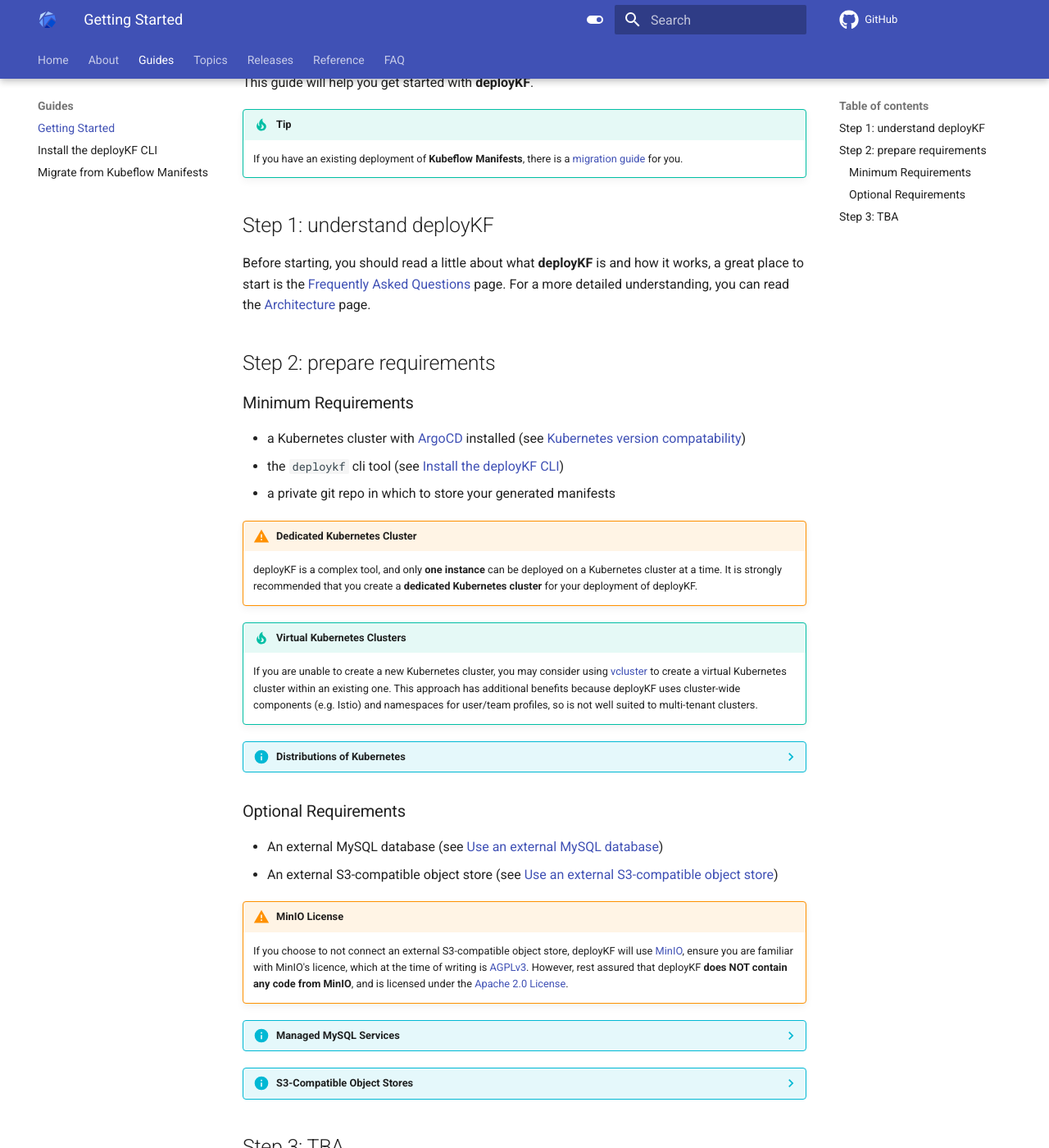
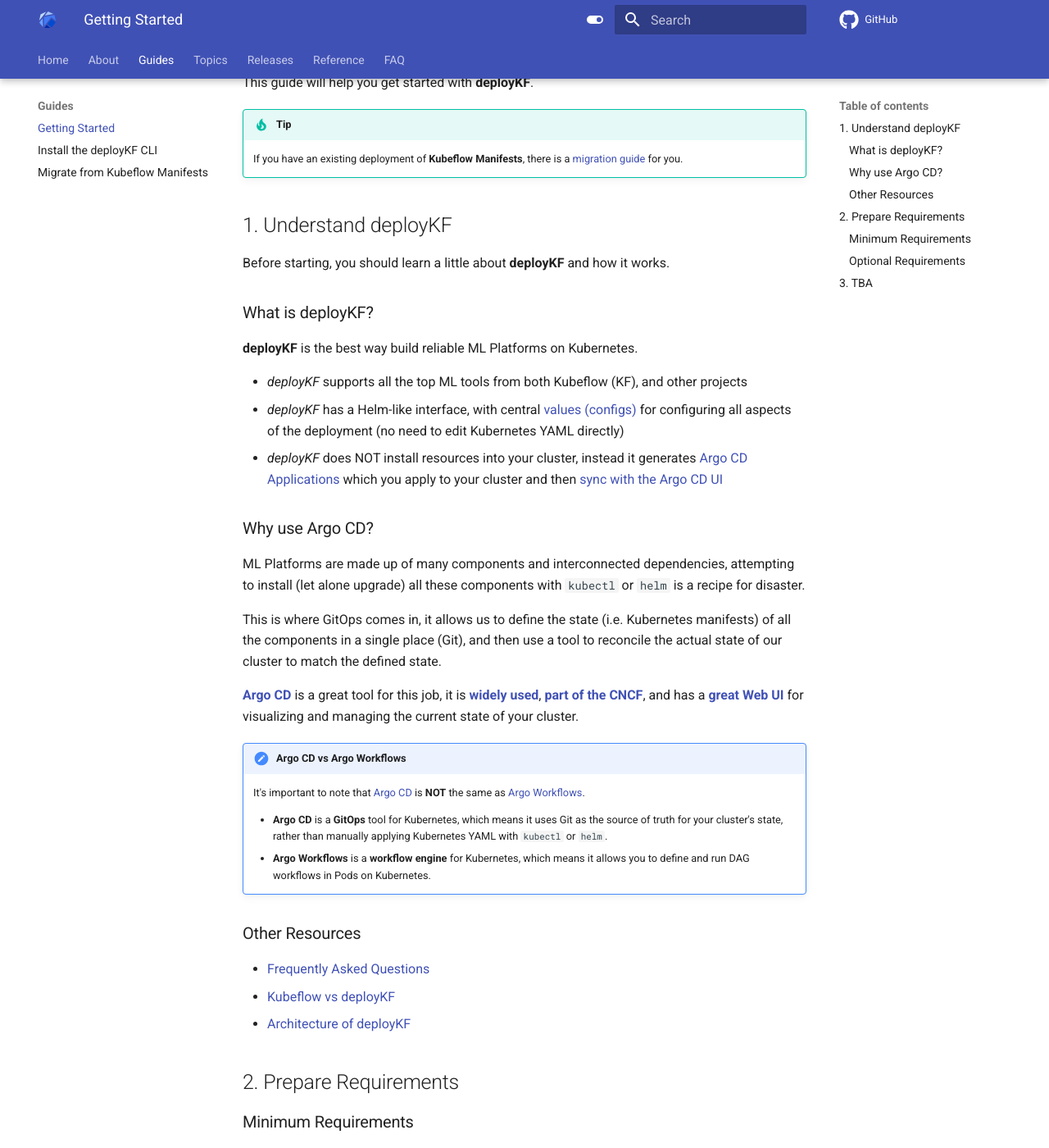
Before and after one commit to deployKF/website, an MkDocs documentation site: the page built from content/guides/getting-started.md, in a window 1280 px wide and 1400 px high, scrolled down 208 px. Shown: the whole window at 82% size. Built offline with MkDocs 1.6.1 and Material for MkDocs 9.7.7, drawn with Linux system fonts in a browser that asks for light colours; comment, search, counter and statistics services are not loaded.

Commit message:
docs: improve getting started (#27)
Signed-off-by: Mathew Wicks <thesuperzapper@users.noreply.github.com>

```diff
--- a/content/guides/getting-started.md
+++ b/content/guides/getting-started.md
@@ -6,16 +6,45 @@
 
     If you have an existing deployment of __Kubeflow Manifests__, there is a [migration guide](migrate-from-kubeflow-manifests.md) for you.
 
-## Step 1: understand deployKF
+## 1. Understand deployKF
 
-Before starting, you should read a little about what __deployKF__ is and how it works, a great place to start is the [Frequently Asked Questions](../faq.md) page.
-For a more detailed understanding, you can read the [Architecture](../about/architecture.md) page.
+Before starting, you should learn a little about __deployKF__ and how it works.
 
-## Step 2: prepare requirements
+### What is deployKF?
+
+__deployKF__ is the best way build reliable ML Platforms on Kubernetes.
+
+- _deployKF_ supports all the top ML tools from both Kubeflow (KF), and other projects
+- _deployKF_ has a Helm-like interface, with central [values (configs)](../reference/deploykf-values.md) for configuring all aspects of the deployment (no need to edit Kubernetes YAML directly)
+- _deployKF_ does NOT install resources into your cluster, instead it generates [Argo CD Applications](https://argo-cd.readthedocs.io/en/stable/operator-manual/declarative-setup/#applications){target=_blank} which you apply to your cluster and then [sync with the Argo CD UI](https://argo-cd.readthedocs.io/en/stable/getting_started/#syncing-via-ui){target=_blank}
+
+### Why use Argo CD?
+
+ML Platforms are made up of many components and interconnected dependencies,
+attempting to install (let alone upgrade) all these components with `kubectl` or `helm` is a recipe for disaster.
+
+This is where GitOps comes in, it allows us to define the state (i.e. Kubernetes manifests) of all the components in a single place (Git), and then use a tool to reconcile the actual state of our cluster to match the defined state.
+
+[__Argo CD__](https://argo-cd.readthedocs.io/en/stable/){target=_blank} is a great tool for this job, it is [__widely used__](https://github.com/argoproj/argo-cd/blob/master/USERS.md){target=_blank}, [__part of the CNCF__](https://www.cncf.io/projects/argo/){target=_blank}, and has a [__great Web UI__](/assets/images/argocd-ui.gif){target=_blank} for visualizing and managing the current state of your cluster.
+
+!!! note "Argo CD vs Argo Workflows"
+
+    It's important to note that [Argo CD](https://argo-cd.readthedocs.io/en/stable/){target=_blank} is __NOT__ the same as [Argo Workflows](https://argoproj.github.io/argo-workflows/){target=_blank}.
+
+    - __Argo CD__ is a __GitOps__ tool for Kubernetes, which means it uses Git as the source of truth for your cluster's state, rather than manually applying Kubernetes YAML with `kubectl` or `helm`.
+    - __Argo Workflows__ is a __workflow engine__ for Kubernetes, which means it allows you to define and run DAG workflows in Pods on Kubernetes.
+
+### Other Resources
+
+- [Frequently Asked Questions](../faq.md)
+- [Kubeflow vs deployKF](../about/kubeflow-vs-deploykf.md)
+- [Architecture of deployKF](../about/architecture.md)
+
+## 2. Prepare Requirements
 
 ### Minimum Requirements
 
-- a Kubernetes cluster with [ArgoCD](https://argo-cd.readthedocs.io/en/stable/getting_started/) installed (see [Kubernetes version compatability](../releases/version-matrix.md#deploykf-dependencies))
+- a Kubernetes cluster with [Argo CD](https://argo-cd.readthedocs.io/en/stable/getting_started/) installed (see [Kubernetes version compatability](../releases/version-matrix.md#deploykf-dependencies))
 - the `deploykf` cli tool (see [Install the deployKF CLI](install-deploykf-cli.md))
 - a private git repo in which to store your generated manifests
 
@@ -77,6 +106,6 @@
     IBM Cloud | [IBM Cloud Object Storage](https://www.ibm.com/cloud/object-storage)
     Other | [MinIO](https://min.io/), [Ceph](https://ceph.io/), [Wasabi](https://wasabi.com/)
 
-## Step 3: TBA
+## 3. TBA
 
 deployKF is currently in development, this guide will be updated when it is ready for use.
--- a/content/reference/deploykf-values.md
+++ b/content/reference/deploykf-values.md
@@ -7,7 +7,7 @@
 
 ## Argo CD
 
-Values for configuring ArgoCD.
+Values for configuring Argo CD.
 
 {{ render_values_csv_files(values_prefix="argocd") }}
 
```
Also changed, not shown: content/about/architecture.md (+9 -9 lines), content/about/kubeflow-vs-deploykf.md (+2 -2 lines), content/faq.md (+5 -1 lines), content/guides/migrate-from-kubeflow-manifests.md (+3 -3 lines), 1 other file.
